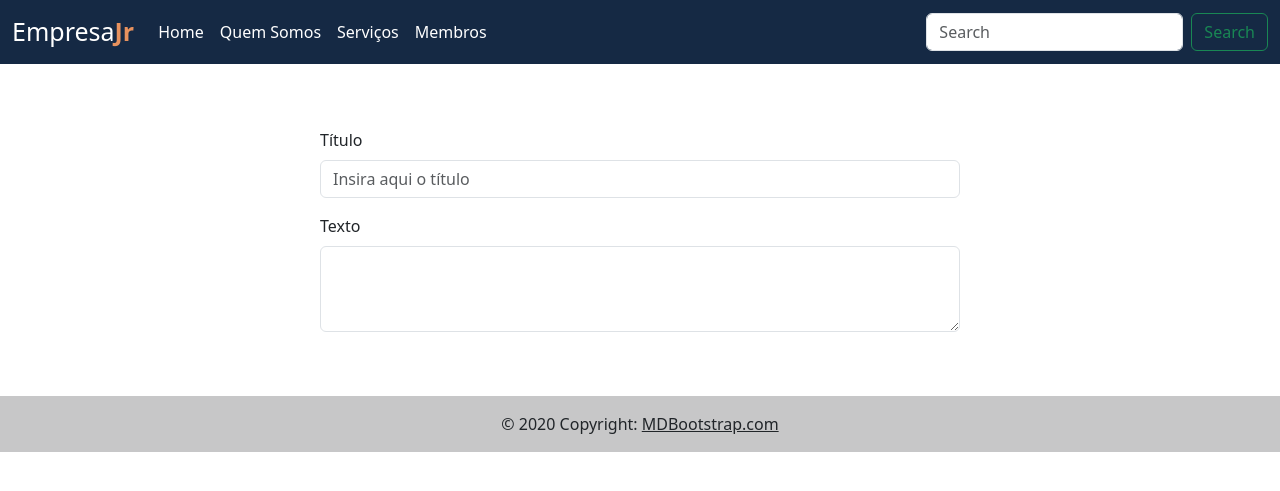
After one commit to pedronet00/Projeto-Final-Vanessa, a PHP site: template src/View/Parceiro/inserir.php in a window 1280 px wide. The commit adds this page. Shown: the top 491 px of the page. Run offline with PHP 8.4, Linux system fonts and the light colour scheme; the template is opened without the code that fills it, so the values that code supplies are empty.

Commit message:
Criação das Views

```diff
--- a/src/Controller/ParceiroController.php
+++ b/src/Controller/ParceiroController.php
@@ -1,6 +1,6 @@
 <?php
 
-namespace Php\Empresajrtoledo\Controller\Model\DAO;
+namespace Php\Empresajrtoledo\Controller;
 
 use Php\Empresajrtoledo\Model\Entity\Parceiro;
 use Php\Empresajrtoledo\Model\DAO\ParceiroDAO;
--- /dev/null
+++ b/src/View/Parceiro/inserir.php
@@ -0,0 +1,13 @@
+    <div class="formulario" style="width: 50%; margin: 5% auto;">
+
+    <form method="post" action="/parceiro/gravar">
+    <div class="mb-3">
+        <label for="formTitle" class="form-label">Título</label>
+        <input type="text" class="form-control" id="formTitle" placeholder="Insira aqui o título">
+    </div>
+    <div class="mb-3">
+        <label for="exampleFormControlTextarea1" class="form-label">Texto</label>
+        <textarea class="form-control" id="exampleFormControlTextarea1" rows="3"></textarea>
+    </div>
+    </form>
+</div>
```
Also changed, not shown: bootstrap.php (+28 -0 lines), src/View/Membro/inserir.php (deleted), src/View/Parceiro/alterar.php (added), src/View/Parceiro/excluir.php (added), src/View/Parceiro/index.php (added), 1 other file.
